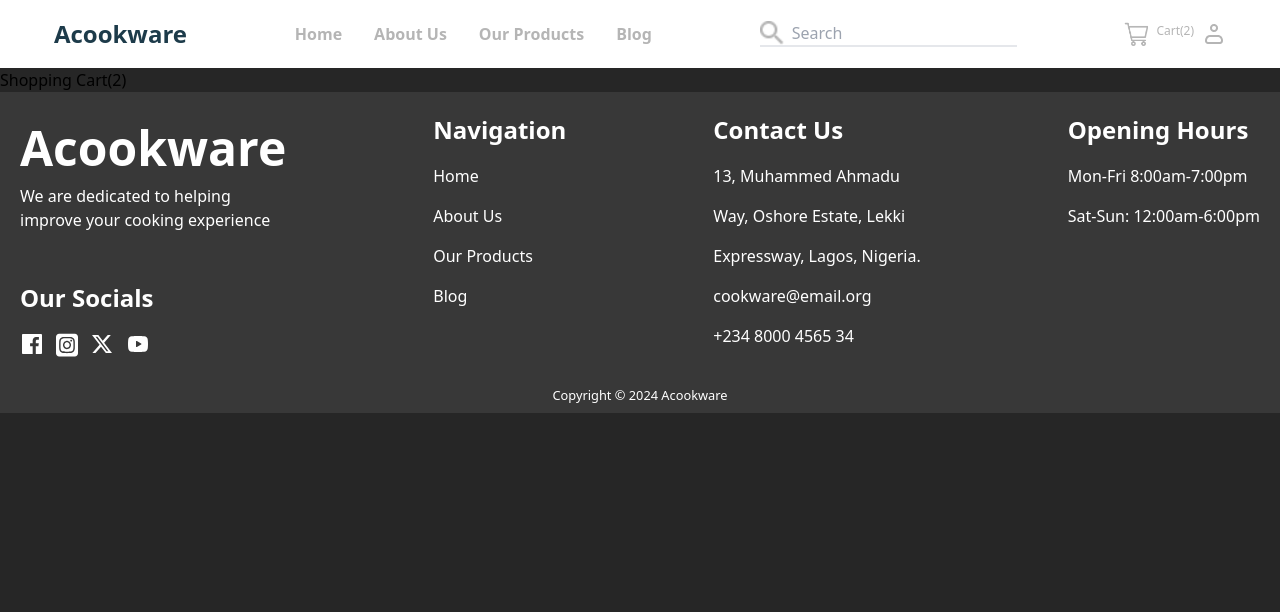
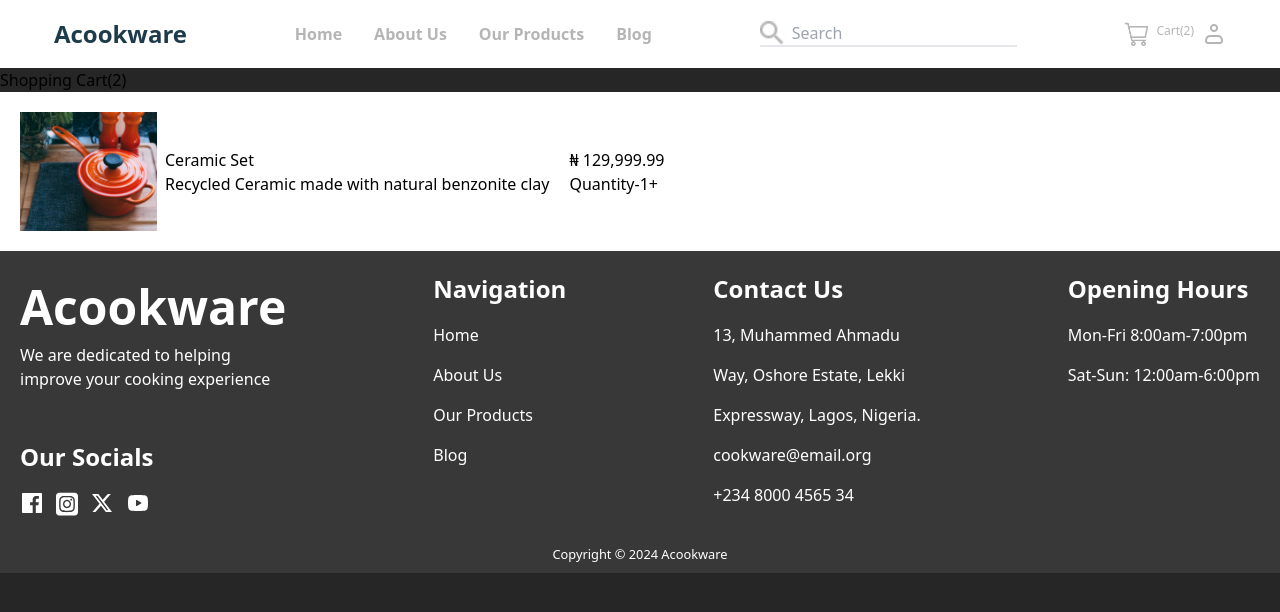
Before and after one commit to ofthewildfire/store-stage2-task, a React (Vite) app: page /cart in a window 1280 px wide. Shown: the top 612 px of the page. Built offline with nearby package versions, Linux system fonts and the light colour scheme.

Commit message:
Added Shopping Cart

```diff
--- a/src/components/layout/shoping-cart/ShoppingCart.jsx
+++ b/src/components/layout/shoping-cart/ShoppingCart.jsx
@@ -1,5 +1,6 @@
 import Header from "../Header";
 import Footer from "../Footer";
+import ShoppingProductCard from "./ShoppingProductCard";
 
 const ShoppingCart = () => {
   return (
@@ -7,6 +8,7 @@ const ShoppingCart = () => {
       <Header />
       <main>
         <h2>Shopping Cart(2)</h2>
+        <ShoppingProductCard />
       </main>
       <Footer />
     </>
--- /dev/null
+++ b/src/components/layout/shoping-cart/ShoppingProductCard.jsx
@@ -0,0 +1,26 @@
+import React from "react";
+
+const ShoppingProductCard = () => {
+  return (
+    <div className="flex items-center gap-5 p-5 bg-white">
+      <div className="flex items-center gap-2">
+        <img src="redpot.png" alt="Red pot" width={137} height={105} />
+        <div className="text">
+          <h4>Ceramic Set</h4>
+          <p>Recycled Ceramic made with natural benzonite clay</p>
+        </div>
+      </div>
+      <div>
+        <h4>₦ 129,999.99</h4>
+        <div className="control">
+          <span>Quantity</span>
+          <span>-</span>
+          <span>1</span>
+          <span>+</span>
+        </div>
+      </div>
+    </div>
+  );
+};
+
+export default ShoppingProductCard;
```
